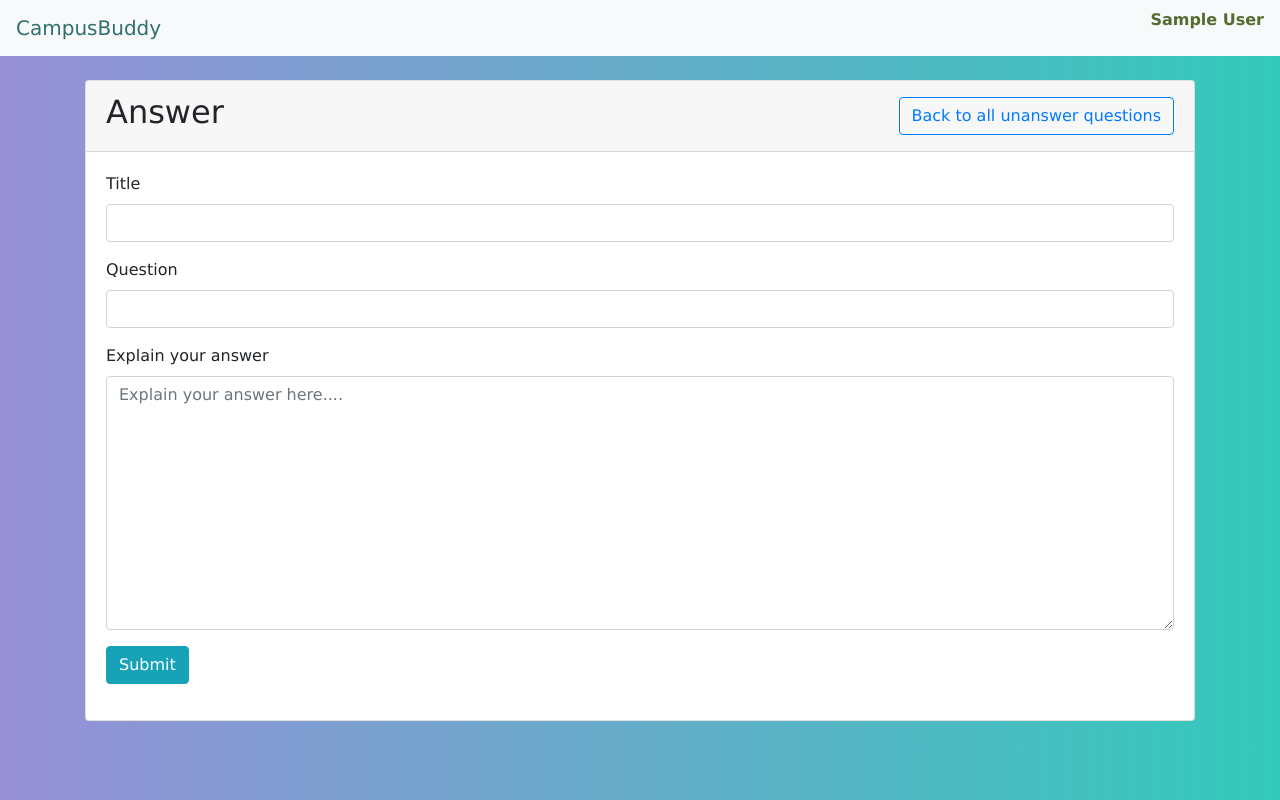
After one commit to PriyankVekariya/CampusBuddy, a PHP site: page /answer.php in a window 1280 px wide. The commit adds this page. Run offline with PHP 8.4, Linux system fonts and the light colour scheme; the visitor is signed in with stand-in values (Sample User, id 1).

Commit message:
Added pages for faculty user

```diff
--- a/adminpanel.php
+++ b/adminpanel.php
@@ -25,7 +25,7 @@
     <div class="card-body">
     <h5 class="card-title">Special title treatment</h5>
     <p class="card-text">With supporting text below as a natural lead-in to additional content.</p>
-    <a href="#" class="btn btn-success">Approve</a>
+    <a href="Facultypanel.php" class="btn btn-success">Approve</a>
     <a href="#" class="btn btn-danger">Reject</a>
     </div>
     </div>
--- /dev/null
+++ b/answer.php
@@ -0,0 +1,64 @@
+<?php
+session_start();
+?>
+<!DOCTYPE html>
+<html lang="en">
+<head>
+    <meta charset="utf-8">
+    <meta name="viewport" content="width=device-width, initial-scale=1, shrink-to-fit=no">
+    <title>Ask question</title>
+    <link rel="stylesheet" href="css/Bootstrap/css/bootstrap.min.css">
+    <link rel="stylesheet" href="css/style.css">
+    <script src="https://code.jquery.com/jquery-3.5.1.min.js"></script>
+    <script src="css/Bootstrap/js/bootstrap.min.js"></script>
+</head>
+
+<body>
+    <section>
+    <nav class="navbar navbar-light bg-light">
+    <a class="navbar-brand">CampusBuddy</a>
+    <p><span style="color:darkolivegreen;font-weight:bold"><?php echo($_SESSION["name"]); ?></span></p>
+    </nav>
+    </section>
+    <section>
+        <main class="py-4">
+        <div class="container">
+        <div class="row justify-content-center">
+            <div class="col-md-12">
+                <div class="card">
+                    <div class="card-header">
+                        <div class="d-flex align-items-center">
+                            <h2>Answer</h2>
+                            <div class="ml-auto">
+                                <a href="Facultypanel.php" class="btn btn-outline-primary">Back to all unanswer questions</a>
+                            </div>
+                        </div>
+                    </div>
+                    <div class="card-body">
+                        <form action="#" method="POST">
+                            <input type="hidden" name="_token" value="bNOwFIwINecFiufSqmhuJxBnsqR9vd3IQTiNJoco">
+                            <div class="form-group">
+                                <label for="question-title">Title</label>
+                                <input id="question-title" name="title" type="text" class="form-control " value="" required="required">
+                            </div>
+                            <input type="hidden" name="_token" value="bNOwFIwINecFiufSqmhuJxBnsqR9vd3IQTiNJoco">
+                            <div class="form-group">
+                                <label for="question-title">Question</label>
+                                <input id="question-title" name="title" type="text" class="form-control " value="" required="required">
+                            </div>
+                            <div class="form-group">
+                                <label>Explain your answer</label>
+                                <textarea class="form-control" rows="10" id="comment" name="text" placeholder="Explain your answer here...."></textarea>
+                            </div>
+                            <div class="form-group">
+                                <button type="submit" class="btn btn-info" href="dashboard.php">Submit</button>
+                            </div>
+                        </form>
+                    </div>
+                </div>
+            </div>
+        </div>
+    </div>
+ </main>
+</section>
+</body>
```
Also changed, not shown: Facultypanel.php (added, +63 -0 lines).
